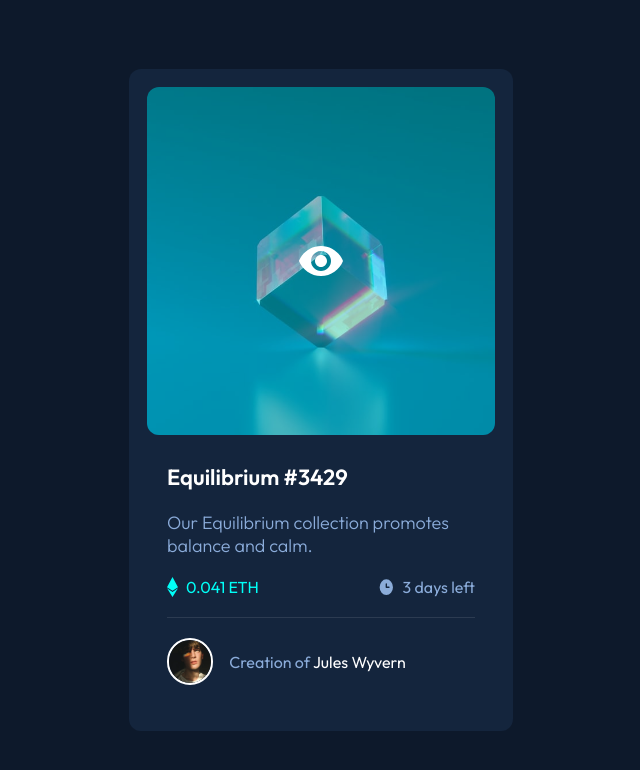
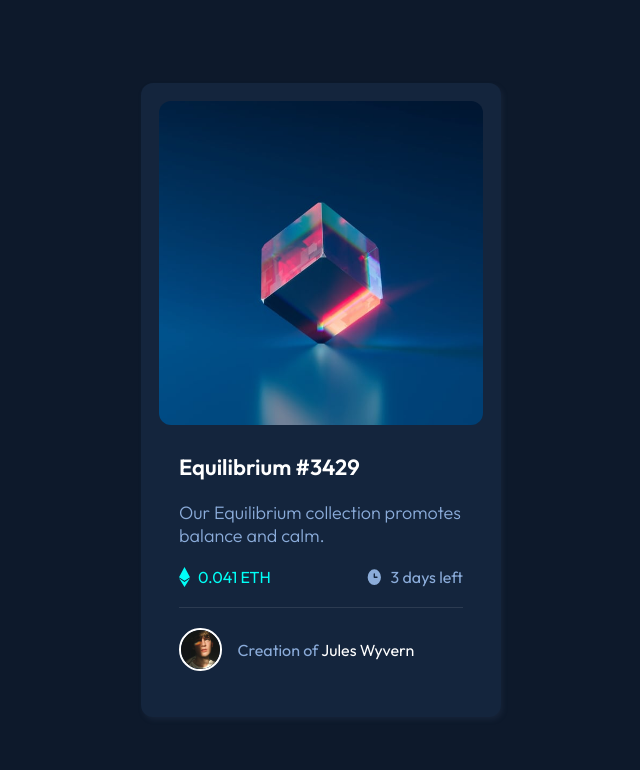
Before and after one commit to krutagna10/nft-preview-card-component, a plain HTML site: page index.html in a window 1280 px wide. Shown: the whole page, without its empty margins (319-959 px from the left). Drawn offline with Linux system fonts and the light colour scheme.

Commit message:
final update

```diff
--- a/css/style.css
+++ b/css/style.css
@@ -110,23 +110,25 @@ body {
 }
 
 .card {
-  max-width: 24rem;
+  max-width: 22.5rem;
   background-color: var(--dark-blue);
   padding: clamp(0.75rem, 0.5rem + 2vw, 1.125rem);
   border-radius: 0.75rem;
+  box-shadow: 2px 3px 5px hsl(215, 32%, 27%, 0.25);
 }
 
-.card__image-wrapper {
+.card__link {
   position: relative;
+  display: block;
   border-radius: 0.75rem;
 }
 
-.card__image {
+.card__link-image {
   border-radius: 0.75rem;
   cursor: pointer;
 }
 
-.card__image-wrapper::before {
+.card__link::before {
   content: "";
   position: absolute;
   border-radius: 0.75rem;
@@ -136,6 +138,12 @@ body {
   inset: 0;
   background-color: hsl(178, 100%, 50%, 0.4);
   z-index: 99;
+  opacity: 0;
+  transition: all 0.3s ease;
+}
+
+.card__link:hover::before {
+  opacity: 1;
 }
 
 .card__text-content {
--- a/index.html
+++ b/index.html
@@ -24,13 +24,13 @@
       <h1 class="visually-hidden">NFT Preview Card Component</h1>
       <section class="card-section">
         <div class="card">
-          <div class="card__image-wrapper">
+          <a href="#" class="card__link">
             <img
               src="images/image-equilibrium.jpg"
-              class="card__image"
-              alt="Equilibrium image"
+              class="card__link-image"
+              alt="A cube standing on one corner, resting on a glass like surface"
             />
-          </div>
+          </a>
           <div class="card__text-content flow">
             <a href="#" class="card__title">Equilibrium #3429</a>
             <p class="card__description">
```
